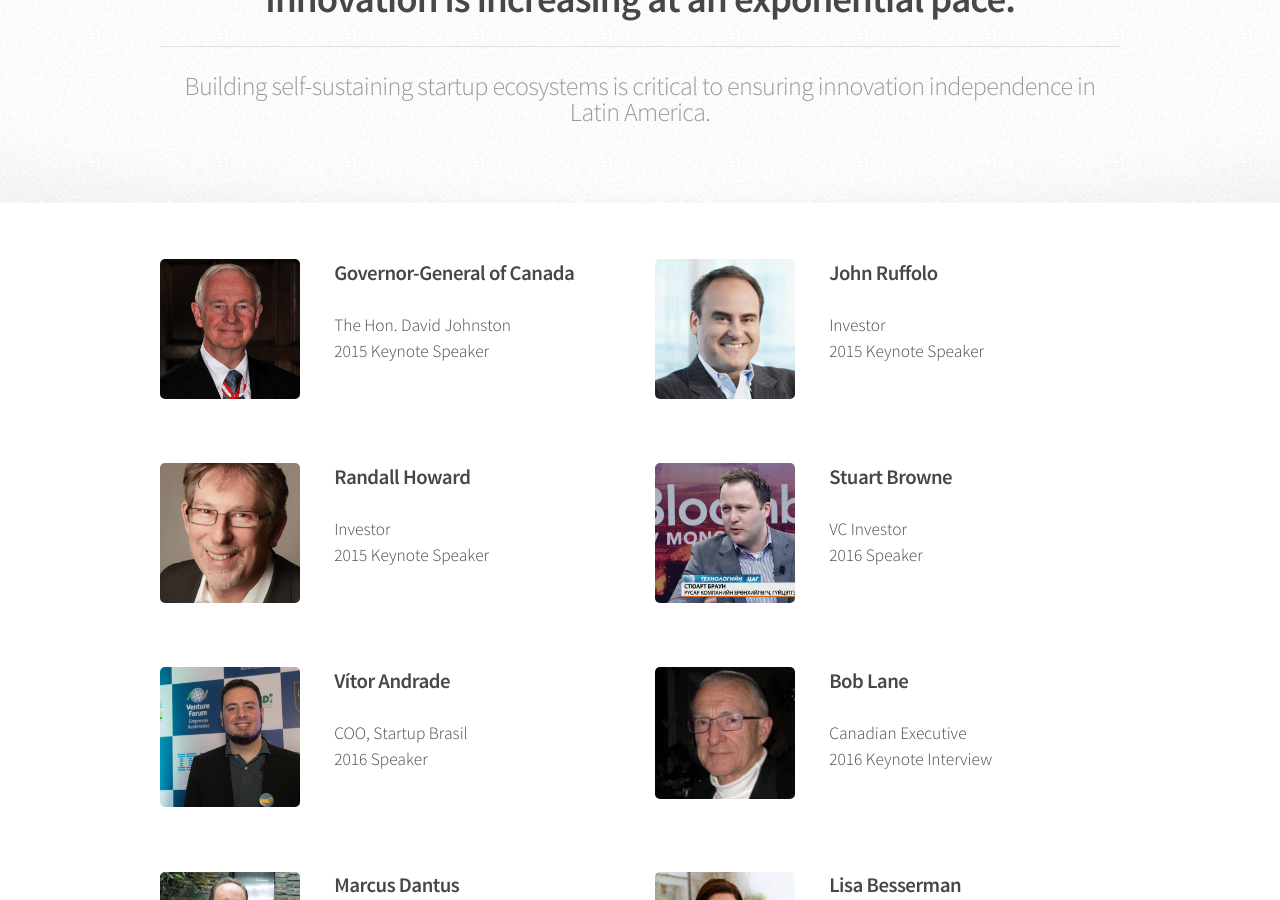
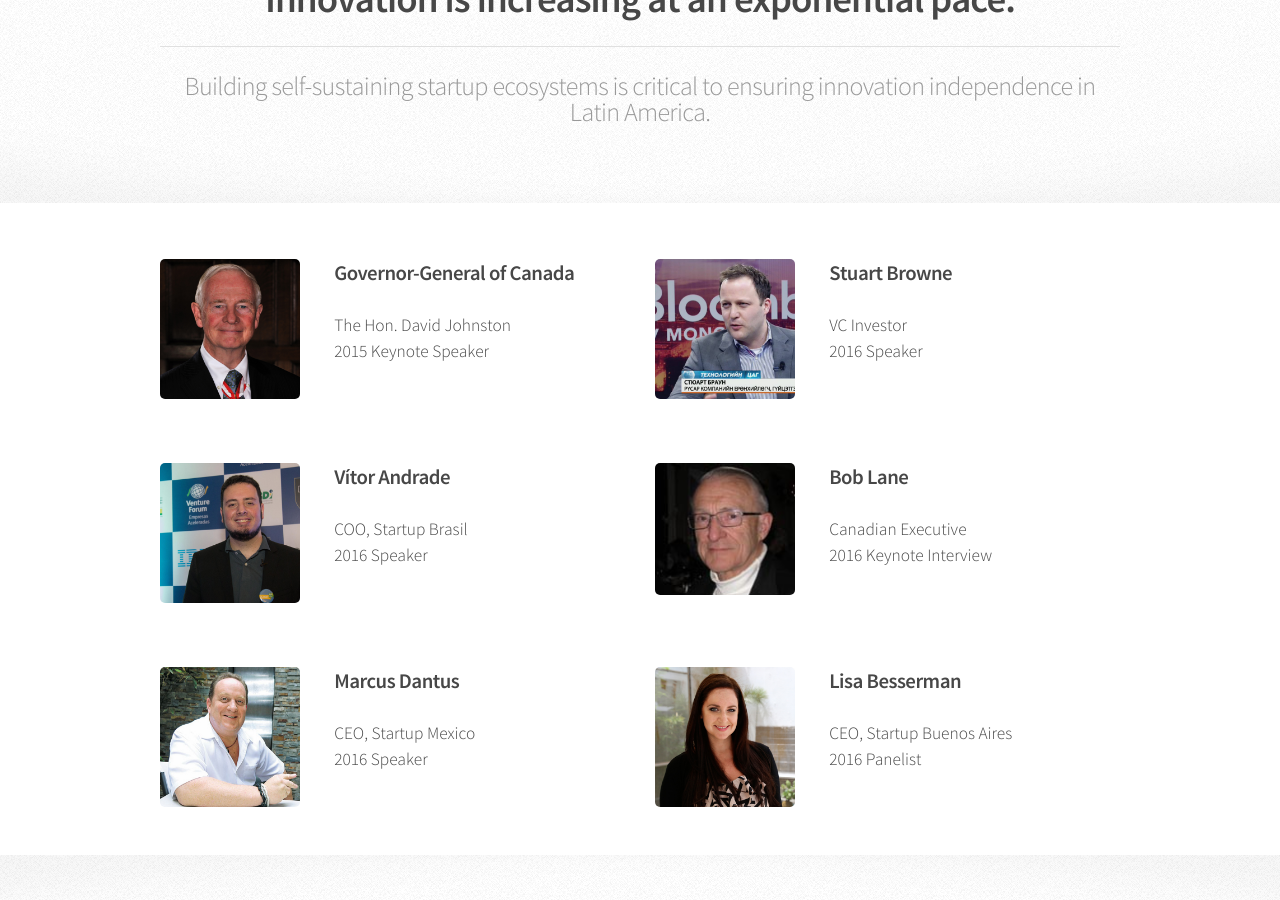
Before and after one commit to LatAmStartups/LatAmStartups.github.io, a Jekyll site: the page built from conference2016.html, in a window 1280 px wide and 900 px high, scrolled down 1198 px. Built offline with Jekyll 4.4.1, drawn with Linux system fonts in a browser that asks for light colours.

Commit message:
removed two 2015 speakers

```diff
--- a/conference2016.html
+++ b/conference2016.html
@@ -68,28 +68,6 @@ layout: defaultconf
 							2015 Keynote Speaker</p>
 					</div>
 						</div>
-				</section>
-				<section class="6u">
-					<div class="box post">
-						<a href="john-ruffolo-bio.html" class="image left"><img src="{{ site.baseurl }}/assets/images/JohnRuffolo.jpg" alt="" /></a>
-						<div class="inner">
-							<h3>John Ruffolo</h3>
-							<p>Investor<br />
-							2015 Keynote Speaker</p>
-						</div>
-					</div>
-				</section>
-			</div>
-			<div class="row">
-				<section class="6u">
-					<div class="box post">
-						<a href="randall-howard-bio.html" class="image left"><img src="{{ site.baseurl }}/assets/images/RandallHoward.jpg" alt="" /></a>
-						<div class="inner">
-							<h3>Randall Howard</h3>
-							<p>Investor<br />
-							2015 Keynote Speaker</p>
-						</div>
-					</div>
 				</section>
 				<section class="6u">
 					<div class="box post">
```
